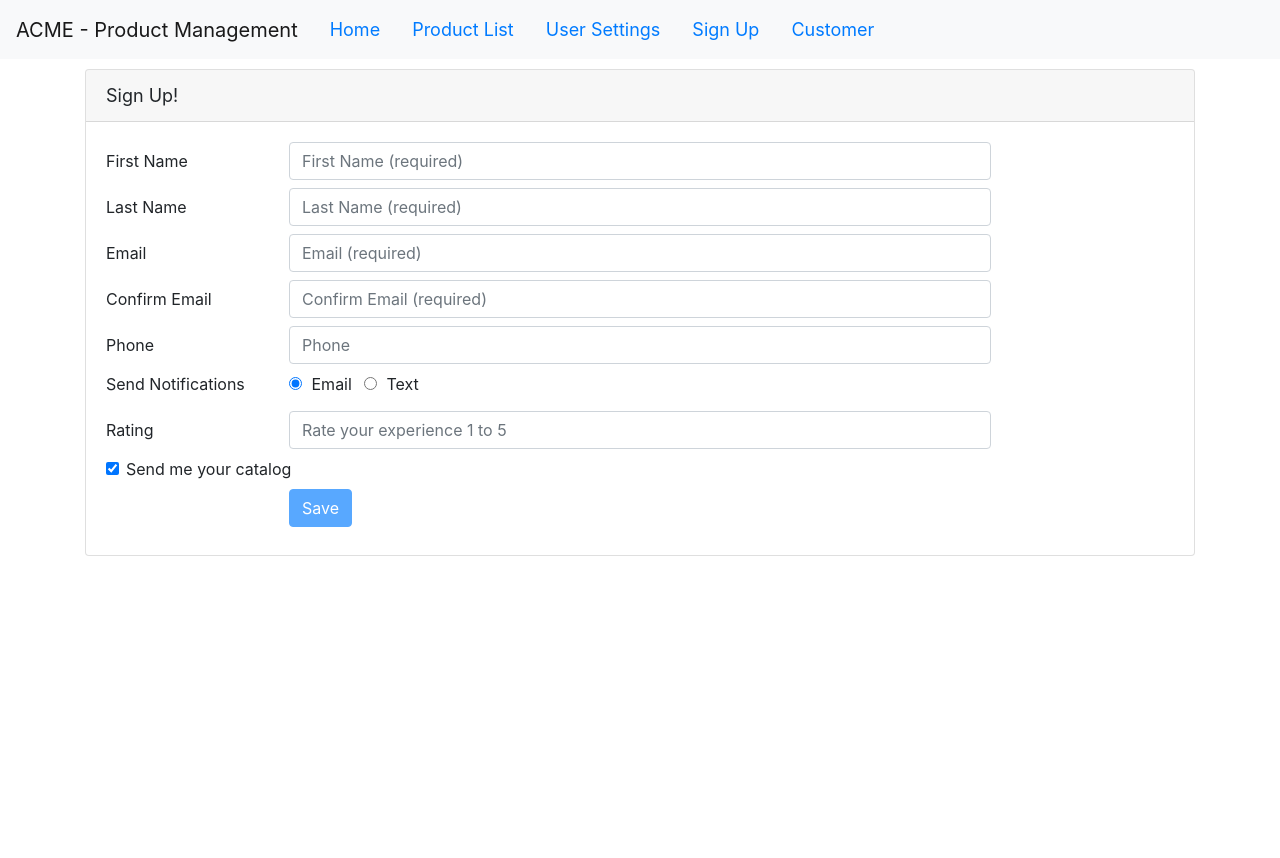
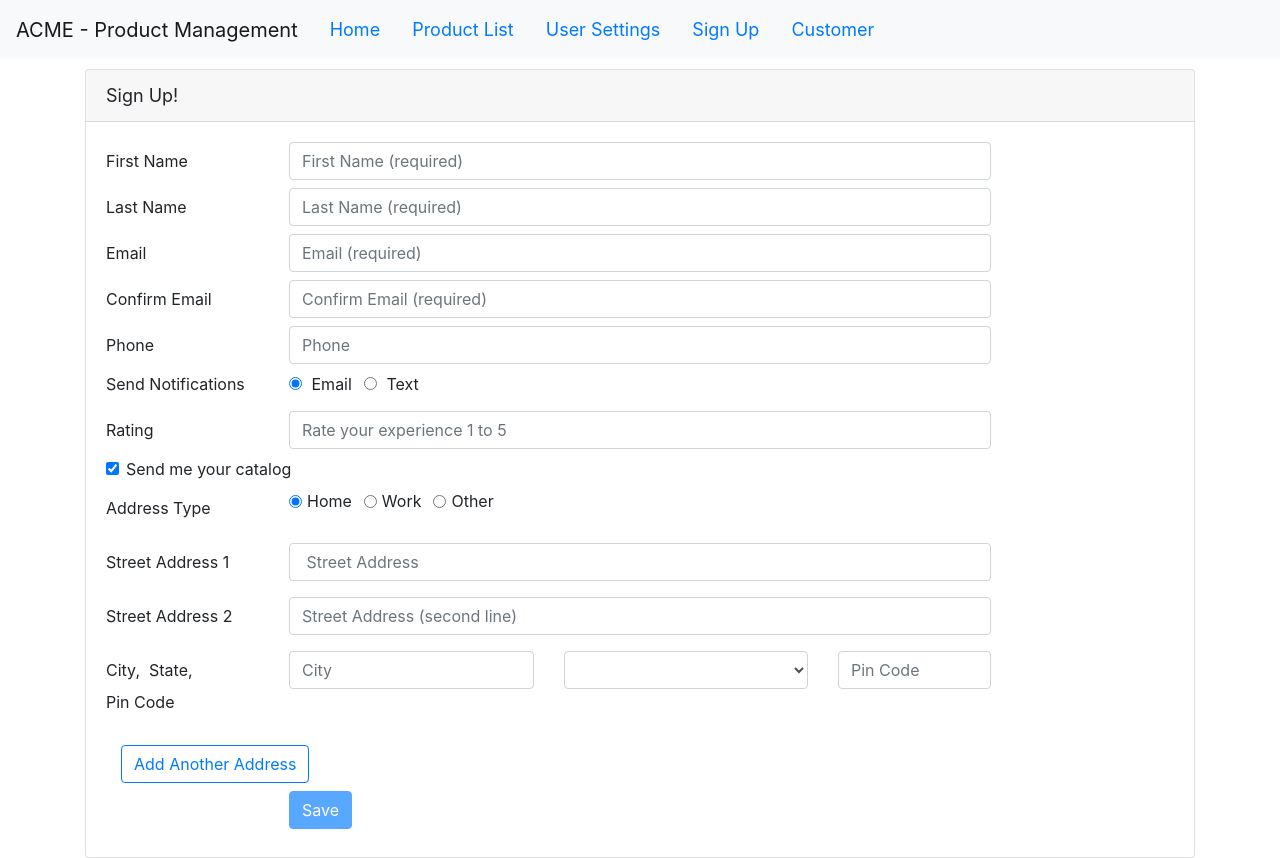
Before and after one commit to tamilsweet/Mastering-Angular, an Angular app in the folder practice/Angular-GettingStarted/: page /customer in a window 1280 px wide. Both pictures are taken after a click on the checkbox "Send me your catalog". Before the commit the page ends 800 px from the top, so only its background shows below. Built offline with nearby package versions, Linux system fonts and the light colour scheme.

Commit message:
[AGS] Add dynamic fields

```diff
--- a/practice/Angular-GettingStarted/src/app/customer/customer.component.html
+++ b/practice/Angular-GettingStarted/src/app/customer/customer.component.html
@@ -131,54 +131,69 @@
         </div>
       </div>
 
-      <ng-container *ngIf="false && customerForm.get('sendCatalog').value">
+      <ng-container *ngIf="customerForm.get('sendCatalog').value">
+        <div formArrayName="addresses" *ngFor="let address of addresses.controls; let i = index;">
+          <div [formGroupName]="i">
             <div class="form-group row">
-          <div class="col-md-2">Address Type</div>
+              <div class="col-md-2 col-form-label">Address Type</div>
               <div class="col-md-8">
                 <div class="form-check-inline">
-              <input class="form-check-input" type="radio" name="addressType" id="addressType1" value="home"
+                  <input class="form-check-input" type="radio" id="{{ 'addressHome' + i }}" value="home"
                     formControlName="addressType">
-              <label class="form-check-label" for="addressType1">Home</label>
+                  <label class="form-check-label" attr.for="{{ 'addressHome' + i }}">Home</label>
                 </div>
                 <div class="form-check-inline">
-              <input class="form-check-input" type="radio" name="addressType" id="addressType2" value="work"
+                  <input class="form-check-input" type="radio" id="{{ 'addressWork' + i}}" value="work"
                     formControlName="addressType">
-              <label class="form-check-label" for="addressType2">Work</label>
+                  <label class="form-check-label" attr.for="{{ 'addressWork' + i }}">Work</label>
                 </div>
                 <div class="form-check-inline">
-              <input class="form-check-input" type="radio" name="addressType" id="addressType3" value="other"
+                  <input class="form-check-input" type="radio" id="{{ 'addressOther' + i}}" value="other"
                     formControlName="addressType">
-              <label class="form-check-label" for="addressType3">Other</label>
+                  <label class="form-check-label" attr.for="{{ 'addressOther' + i }}">Other</label>
                 </div>
               </div>
             </div>
             <div class="form-group row">
-          <label class="col-md-2" for="streetAddress1">Street Address 1</label>
+              <label class="col-md-2 col-form-label" attr.for="{{ 'street1' + i }}">Street Address 1</label>
               <div class="col-md-8">
-            <input type="text" class="form-control" name="streetAddress1" id="streetAddress1"
-              formControlName="streetAddress1" placeholder=" Street Address" />
+                <input type="text" class="form-control" name="street1" id="{{ 'street1' + i }}"
+                  formControlName="street1" placeholder=" Street Address" />
               </div>
             </div>
             <div class="form-group row">
-          <label class="col-md-2" for="streetAddress2">Street Address 2</label>
+              <label class="col-md-2 col-form-label" attr.for="{{ 'street2' + i }}">Street Address 2</label>
               <div class="col-md-8">
-            <input type="text" class="form-control" name="streetAddress2" id="streetAddress2"
-              formControlName="streetAddress2" placeholder="Street Address (second line)">
+                <input type="text" class="form-control" name="street2" id="{{ 'street2' + i }}"
+                  formControlName="street2" placeholder="Street Address (second line)">
               </div>
             </div>
             <div class="form-group row">
-          <label class="col-md-2" for="city">City, State, Pin Code</label>
-          <div class="col-md-3">
-            <input type="text" class="form-control" name="city" id="city" formControlName="city" placeholder="City">
+              <div class="col-md-2 col-form-label">
+                <label attr.for="{{ 'city' + i }}">City,</label>&nbsp;
+                <label attr.for="{{ 'state' + i }}">State,</label>&nbsp;
+                <label attr.for="{{ 'pincode' + i }}">Pin Code</label>
               </div>
               <div class="col-md-3">
-            <select id="state" class="form-control" name="state" formControlName="state">
-              <option *ngFor="let state of stateList">{{ state }}</option>
+                <input type="text" class="form-control" name="city" id="{{ 'city' + i }}" formControlName="city"
+                  placeholder="City">
+              </div>
+              <div class="col-md-3">
+                <select id="{{ 'state' + i }}" class="form-control" name="state" formControlName="state">
+                  <option *ngFor="let state of stateList" [value]="state">{{ state }}</option>
                 </select>
               </div>
               <div class="col-md-2">
-            <input type="text" class="form-control" name="pincode" id="pincode" formControlName="pincode"
-              placeholder="Pin Code">
+                <input type="text" class="form-control" name="pincode" id="{{ 'pincode' + i }}"
+                  formControlName="pincode" placeholder="Pin Code">
+              </div>
+            </div>
+          </div>
+        </div>
+        <div class="form-group mb-2">
+          <div class="col-md-4">
+            <button class="btn btn-outline-primary" type="button" [disabled]="!addresses.valid"
+              (click)="addAddress()">Add Another Address</button>
           </div>
         </div>
       </ng-container>
--- a/practice/Angular-GettingStarted/src/app/customer/customer.component.ts
+++ b/practice/Angular-GettingStarted/src/app/customer/customer.component.ts
@@ -1,5 +1,5 @@
 import { Component, OnInit } from '@angular/core';
-import { AbstractControl, FormBuilder, FormGroup, ValidatorFn, Validators } from '@angular/forms';
+import { AbstractControl, FormBuilder, FormGroup, ValidatorFn, Validators, FormArray } from '@angular/forms';
 import { debounceTime } from 'rxjs/operators';
 import { Customer, STATE_LIST } from './customer.model';
 
@@ -38,8 +38,12 @@ export class CustomerComponent implements OnInit {
   customerError = false;
   customerErrorMessage = '';
   stateList = STATE_LIST;
+  emailMessages: string;
 
-  emailMessages: string;
+  get addresses(): FormArray {
+    return this.customerForm.get('addresses') as FormArray;
+  }
+
   private validationMessages = {
     required: 'Please enter your email address.',
     email: 'Please enter a valid email address.'
@@ -58,9 +62,25 @@ export class CustomerComponent implements OnInit {
       phone: '',
       notification: 'email',
       rating: [null, ratingRange(1, 5)],
-      sendCatalog: false
+      sendCatalog: false,
+      addresses: this.fb.array([this.buildAddress()])
     });
     this.subscribeChanges();
+  }
+
+  buildAddress(): FormGroup {
+    return this.fb.group({
+      addressType: 'home',
+      street1: '',
+      street2: '',
+      city: '',
+      state: '',
+      pincode: null
+    });
+  }
+
+  addAddress(): void {
+    this.addresses.push(this.buildAddress());
   }
 
   subscribeChanges() {
```
Also changed, not shown: 1 other file (tests, documents, lock files or other folders). Lines whose indentation alone changed are shown as unchanged.
